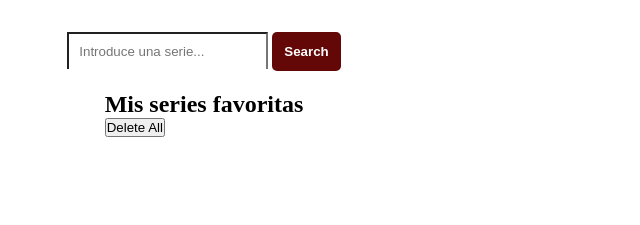
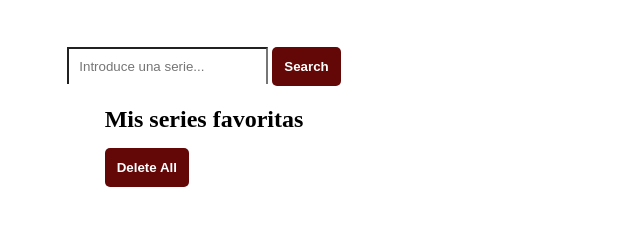
Before and after one commit to Adalab/modulo-2-evaluacion-final-azaharamg, a website: page docs/index.html in a window 1280 px wide. Shown: the part 85-310 px from the top of the page, without its empty margins (192-832 px from the left). Drawn offline with Linux system fonts and the light colour scheme.

Commit message:
Update docs folder

```diff
--- a/docs/assets/css/main.css
+++ b/docs/assets/css/main.css
@@ -1 +1 @@
-.page__header {text-align: center;padding: 15px;}.page__main {display: -webkit-box;display: -ms-flexbox;display: flex;}.container__main {display: -webkit-box;display: -ms-flexbox;display: flex;-webkit-box-orient: vertical;-webkit-box-direction: normal;-ms-flex-direction: column;flex-direction: column;-ms-flex-preferred-size: 60%;flex-basis: 60%;-webkit-box-align: center;-ms-flex-align: center;align-items: center;}.form__main {padding: 20px 0;}.main__input {border-bottom: 2px;padding: 10px;}.main__button {background-color: #630707;color: white;font-weight: bold;padding: 12px;border-radius: 5px;border: none;}.section__list {display: -webkit-box;display: -ms-flexbox;display: flex;-ms-flex-wrap: wrap;flex-wrap: wrap;-ms-flex-preferred-size: 40%;flex-basis: 40%;list-style: none;-webkit-box-pack: center;-ms-flex-pack: center;justify-content: center;margin-left: 5px;}.li__card {background-color: #fabada;padding: 10px;margin: 5px;}.showList--favorite {background-color: tomato;color: #ffffff;}* {margin: 0px;padding: 0px;}body {padding: 30px;}
+.page__header {text-align: center;padding: 15px;}.page__main {display: -webkit-box;display: -ms-flexbox;display: flex;}.container__main {display: -webkit-box;display: -ms-flexbox;display: flex;-webkit-box-orient: vertical;-webkit-box-direction: normal;-ms-flex-direction: column;flex-direction: column;-ms-flex-preferred-size: 60%;flex-basis: 60%;-webkit-box-align: center;-ms-flex-align: center;align-items: center;}.form__main {padding: 20px 0;}.main__input {border-bottom: 2px;padding: 10px;}.main__button,.button--delete {background-color: #630707;color: white;font-weight: bold;padding: 12px;border-radius: 5px;border: none;margin-top: 15px;}.section__list {display: -webkit-box;display: -ms-flexbox;display: flex;-ms-flex-wrap: wrap;flex-wrap: wrap;-ms-flex-preferred-size: 40%;flex-basis: 40%;list-style: none;-webkit-box-pack: center;-ms-flex-pack: center;justify-content: center;margin-left: 5px;}.li__card {background-color: #fabada;padding: 10px;margin: 5px;}.showList--favorite {background-color: tomato;color: #ffffff;}.showListFavorties {list-style: none;}.item__favorite {display: -webkit-box;display: -ms-flexbox;display: flex;-webkit-box-align: center;-ms-flex-align: center;align-items: center;-webkit-box-pack: start;-ms-flex-pack: start;justify-content: flex-start;}.img__favorite {width: 80px;margin: 10px;}.delete--icon {margin-left: 10px;}* {margin: 0px;padding: 0px;}body {padding: 30px;}
--- a/docs/index.html
+++ b/docs/index.html
@@ -29,8 +29,8 @@
                     <aside>
                          <h2 class="aside__title">Mis series favoritas</h2>
 
-                        <ul class="js-showListFavorties"></ul>
-                        <button class="js-button--delete">Delete All</button>
+                        <ul class="showListFavorties js-showListFavorties"></ul>
+                        <button class="button--delete js-button--delete">Delete All</button>
                     </aside>
                 </div>
                 <section>
```
Also changed, not shown: docs/assets/js/main.js (+1 -1 lines).
